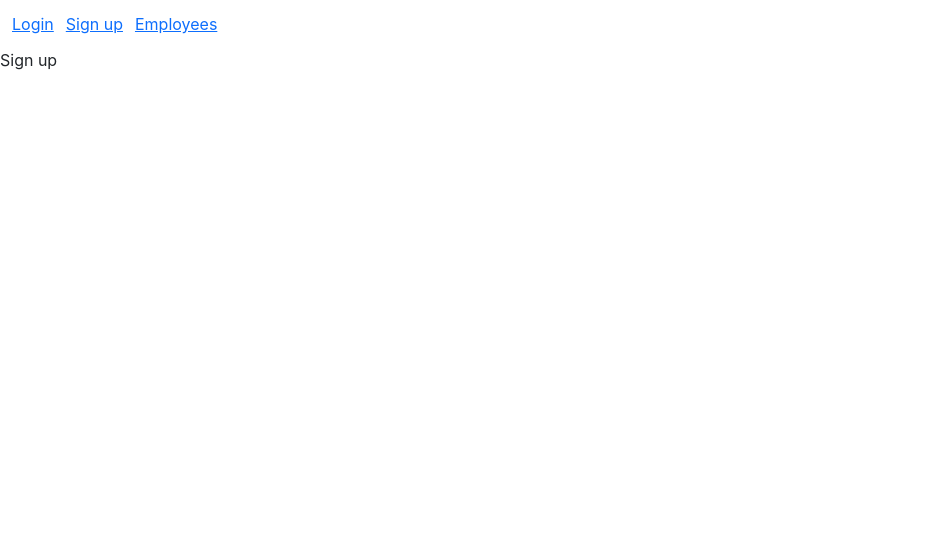
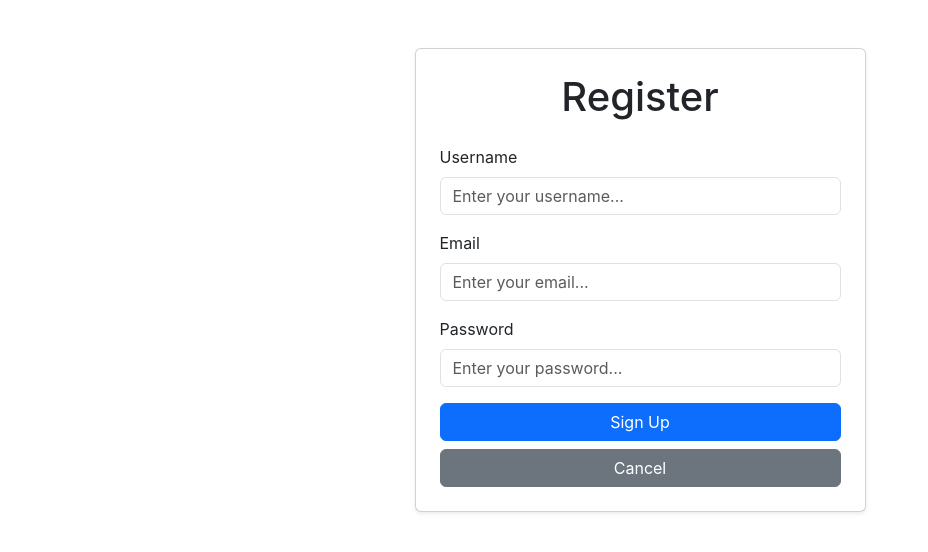
Before and after one commit to DanielOrlov/101500729_comp3123_assignment2_reactjs, a React (Create React App) app: page /signup in a window 1280 px wide. Shown: the top 552 px of the page, without its empty margins (0-928 px from the left). Built offline with nearby package versions, Linux system fonts and the light colour scheme.

Commit message:
added user registration, removed navbar, added logged in as

```diff
--- a/src/App.js
+++ b/src/App.js
@@ -10,12 +10,6 @@ function App() {
 
   return (
     <>
-      <nav style={{ display: "flex", gap: 12, padding: 12 }}>
-        <Link to="/login">Login</Link>
-        <Link to="/signup">Sign up</Link>
-        <Link to="/employees">Employees</Link>
-      </nav>
-
       <Routes>
         <Route path="/login" element={<Login />} />
         <Route path="/signup" element={<Signup />} />
--- a/src/pages/Employees.jsx
+++ b/src/pages/Employees.jsx
@@ -59,7 +59,14 @@ export default function Employees() {
       {/* Header: title + logout */}
       <div className="d-flex justify-content-between align-items-center mb-4">
         <h1 className="h3 mb-0">Employee List</h1>
-        <button onClick={handleLogout} className="btn btn-outline-danger btn-sm">Logout</button>
+
+        <div className="d-flex align-items-center gap-3">
+          {user && (
+            <span className="text-muted">Logged in as: <strong>{user.username}</strong></span>
+          )}
+
+          <button onClick={handleLogout}className="btn btn-outline-danger btn-sm">Logout</button>
+        </div>
       </div>
 
       {/* Search row */}
@@ -87,7 +94,7 @@ export default function Employees() {
       </form>
 
       {/* Status messages */}
-      {err && ( <p style={{ color: "tomato", marginTop: 8 }}>Error: {err}</p>)}
+      {err && (<p style={{ color: "tomato", marginTop: 8 }}>Error: {err}</p>)}
       {loading && (
         <p style={{ marginTop: 8 }}>Loading…</p>
       )}
@@ -116,10 +123,10 @@ export default function Employees() {
               <td>{e.department}</td>
               <td>{formatSalary(e.salary)}</td>
               <td>
-                <div className="btn-group" role="group">
-                  <Link to={`/employees/${e._id}`} className="btn btn-sm btn-primary">View</Link>
-                  <Link to={`/employees/${e._id}?edit=1`} className="btn btn-sm btn-warning">Edit</Link>
-                  <Link to={`/employees/${e._id}?delete=1`} className="btn btn-sm btn-danger">Delete</Link>
+                <div>
+                  <Link to={`/employees/${e._id}`} className="btn btn-primary me-2">View</Link>
+                  <Link to={`/employees/${e._id}?edit=1`} className="btn btn-warning me-2">Edit</Link>
+                  <Link to={`/employees/${e._id}?delete=1`} className="btn btn-danger me-2">Delete</Link>
                 </div>
               </td>
             </tr>
--- a/src/pages/Signup.jsx
+++ b/src/pages/Signup.jsx
@@ -1,3 +1,115 @@
+import { useState } from "react";
+import { UsersAPI } from "../api";
+import { Link, useNavigate } from "react-router-dom";
+import { useAuth } from "../context/AuthContext";
+
 export default function Signup() {
-  return <div>Sign up</div>;
+
+  const [error, setError] = useState("");
+  const [loading, setLoading] = useState(true);
+
+
+  const [signupForm, setSignupForm] = useState({
+    username: "",
+    email: "",
+    password: "",
+  });
+
+  const navigate = useNavigate();
+  const { login: authLogin } = useAuth(); // rename to avoid clash with form field
+
+  const handleSubmit = async (e) => {
+    e.preventDefault();
+    setError("");
+    setLoading(true);
+
+    try {
+      const res = await UsersAPI.addUser(signupForm);
+      console.log("Adding new user", res.data);
+
+      // backend returns { status, message, user, token }
+      //const { user, token } = res.data;
+
+      // save token in localStorage
+      //localStorage.setItem("authToken", token);
+
+      // save user in context
+      //authLogin(user);
+
+      // redirect to employee view
+      navigate("/login");
+    } catch (err) {
+      console.error(err);
+      setError(err.response?.data?.message || "Failed to add new user: ");
+    } finally {
+      setLoading(false);
+    }
+  };
+
+  return (
+    <div className="container mt-5">
+      <div className="row justify-content-center">
+        <div className="col-md-5">
+
+          <div className="card shadow-sm p-4">
+            <h1 className="text-center mb-4">Register</h1>
+
+            {error && (
+              <div className="alert alert-danger text-center">
+                {error}
+              </div>
+            )}
+
+            <form onSubmit={handleSubmit}>
+
+              <div className="mb-3">
+                <label className="form-label">Username</label>
+                <input
+                  className="form-control"
+                  value={signupForm.username}
+                  placeholder="Enter your username..."
+                  onChange={(e) =>
+                    setSignupForm((f) => ({ ...f, username: e.target.value }))
+                  }
+                />
+              </div>
+
+              <div className="mb-3">
+                <label className="form-label">Email</label>
+                <input
+                  className="form-control"
+                  value={signupForm.email}
+                  placeholder="Enter your email..."
+                  onChange={(e) =>
+                    setSignupForm((f) => ({ ...f, email: e.target.value }))
+                  }
+                />
+              </div>
+
+              <div className="mb-3">
+                <label className="form-label">Password</label>
+                <input
+                  className="form-control"
+                  type="password"
+                  placeholder="Enter your password..."
+                  value={signupForm.password}
+                  onChange={(e) =>
+                    setSignupForm((f) => ({ ...f, password: e.target.value }))
+                  }
+                />
+              </div>
+
+              <div className="d-flex flex-column gap-2 mt-3">
+                <button type="submit" className="btn btn-primary">Sign Up</button>
+                <Link to="/login" className="btn btn-secondary">Cancel</Link>
+              </div>
+            </form>
+          </div>
+
+        </div>
+      </div>
+    </div>
+
+  );
+
 }
```
